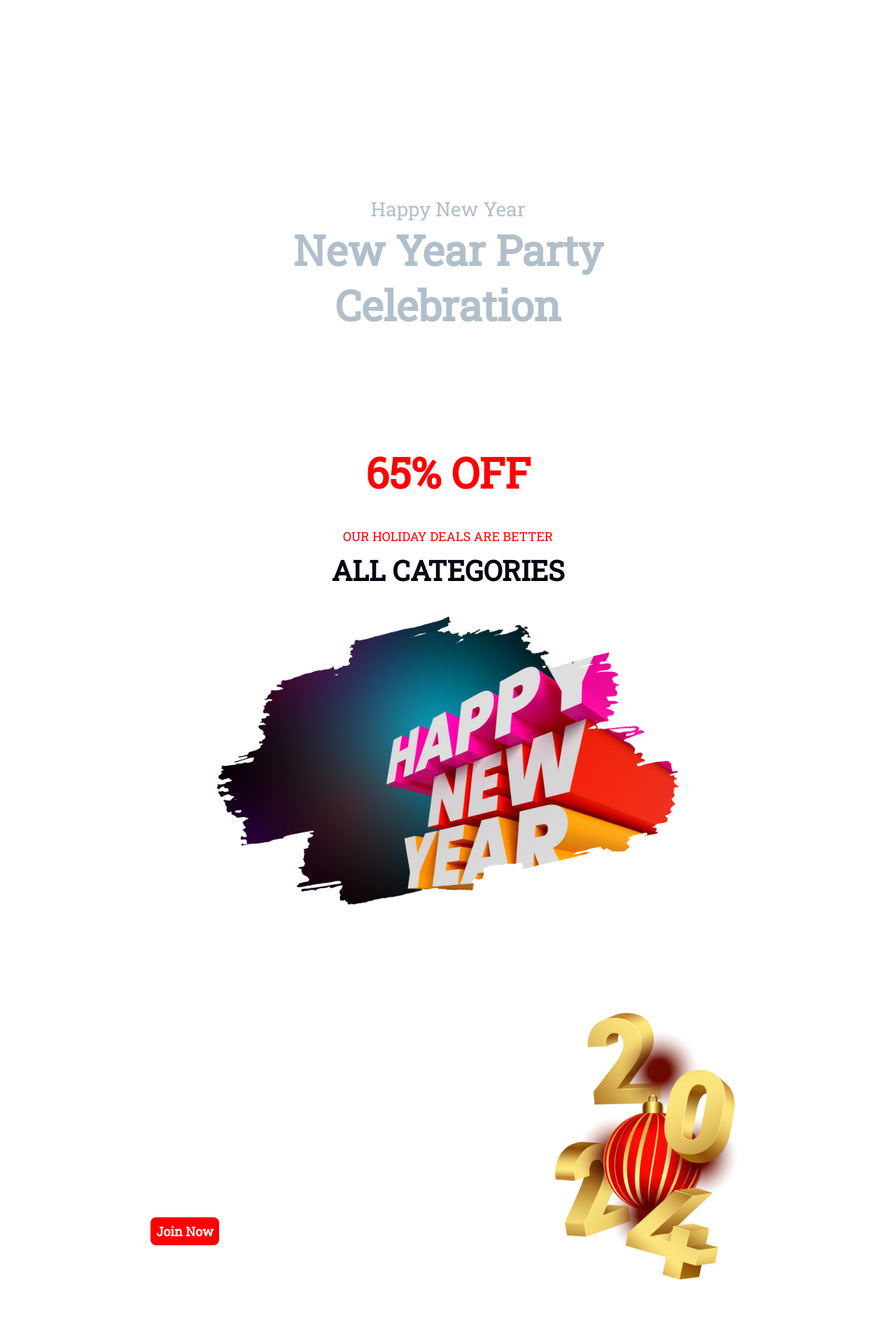
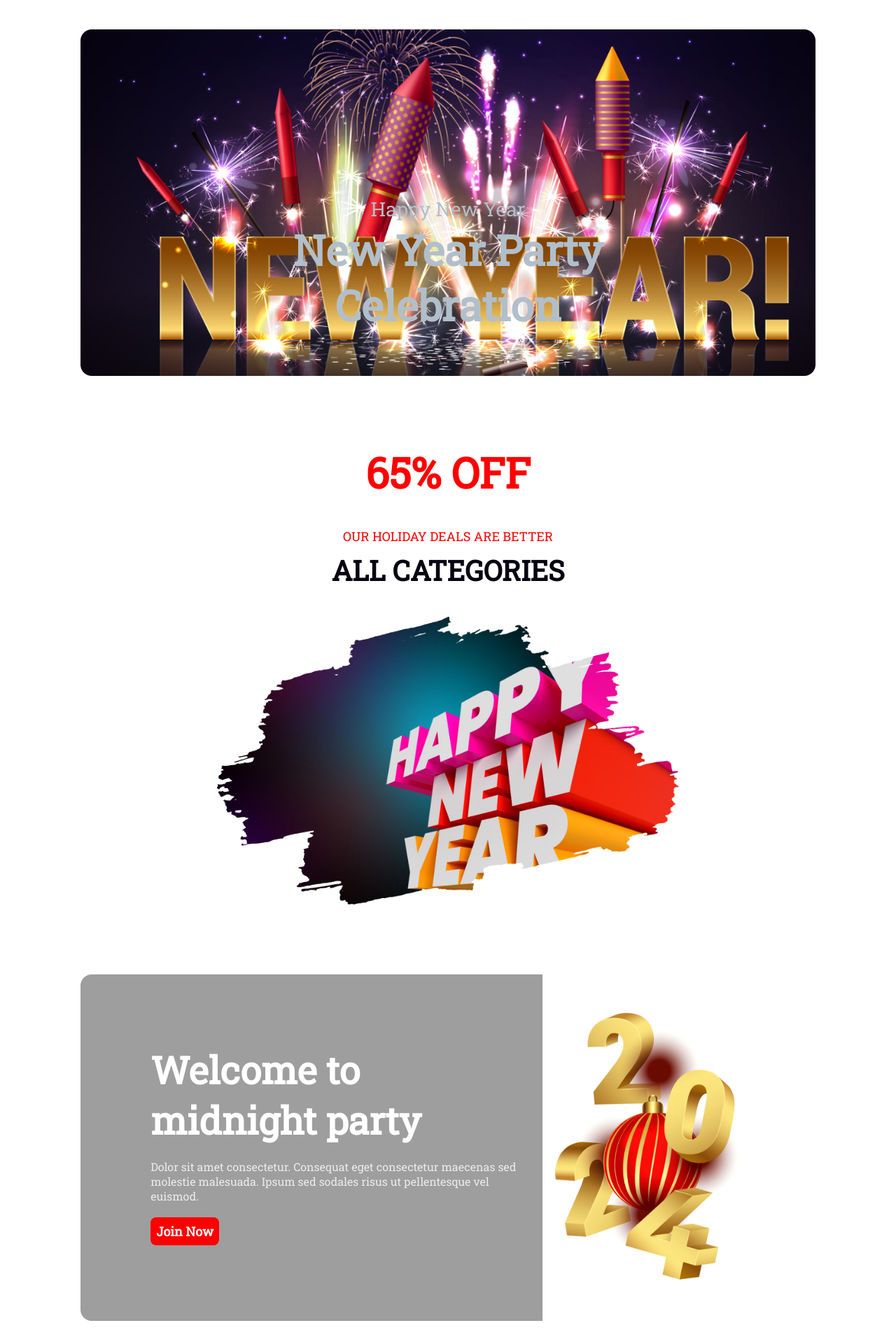
Before and after one commit to md-nazimuddin/assignment-1, a plain HTML site: page index.html in a window 1280 px wide. Shown: the top 1900 px of the page at 70% size. Drawn offline with Linux system fonts and the light colour scheme; the site is published under a folder, as on GitHub Pages, so addresses that start at the root find nothing.

Commit message:
little change for pic

```diff
--- a/style.css
+++ b/style.css
@@ -15,7 +15,7 @@ header {
 
 }
 .header-section {
-    background-image: url(/B9A1-New-Year-New-Mission/resources/Banner-Image.png);
+    background-image: url(B9A1-New-Year-New-Mission/resources/Banner-Image.png);
     background-repeat: no-repeat;
     background-size: cover;
     color: rgb(177, 191, 203);
@@ -81,7 +81,7 @@ header {
 .party-container {
     display: flex;
     justify-content: space-between;
-    background-image: url(/B9A1-New-Year-New-Mission/resources/Vectorrr.png);
+    background-image: url(B9A1-New-Year-New-Mission/resources/Vectorrr.png);
     background-repeat: no-repeat;
     background-size: contain;
     width: 82%;
```
